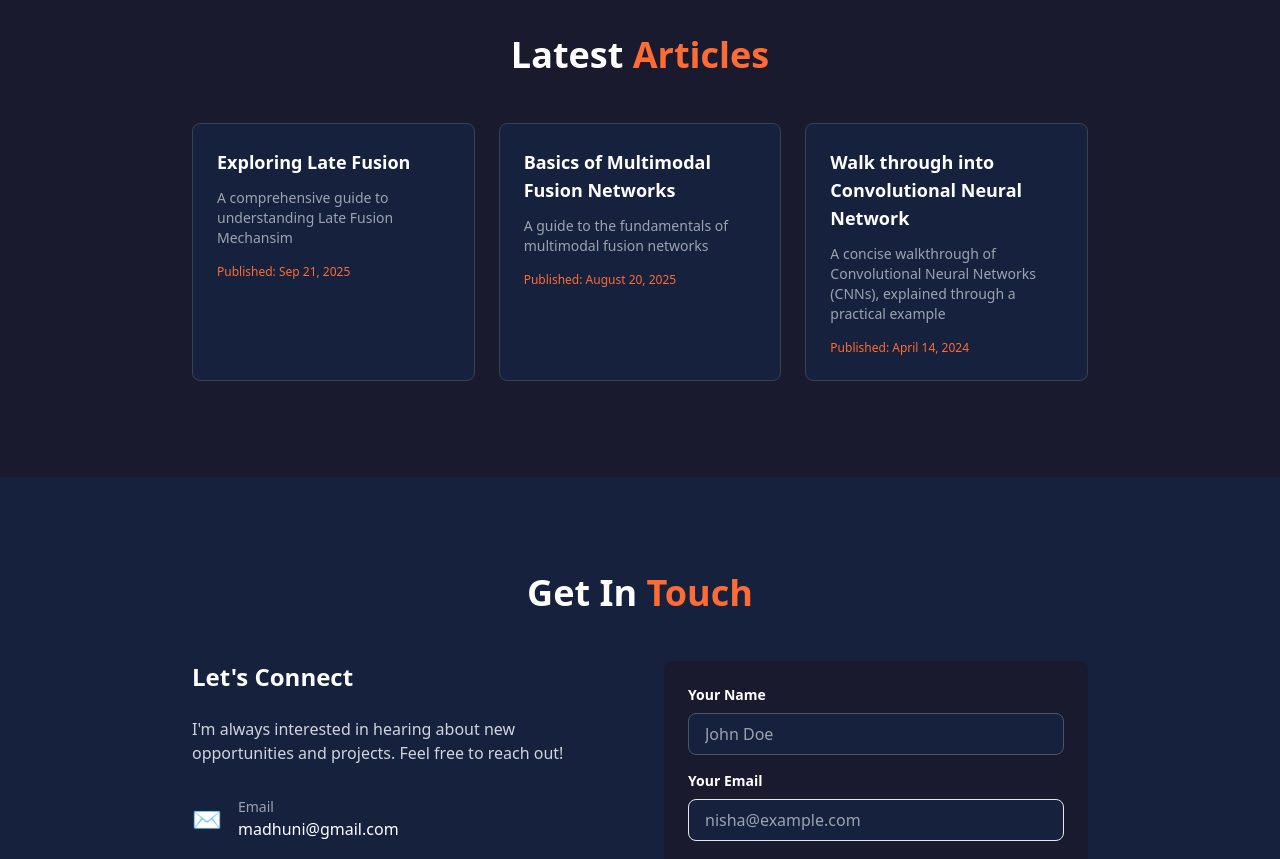
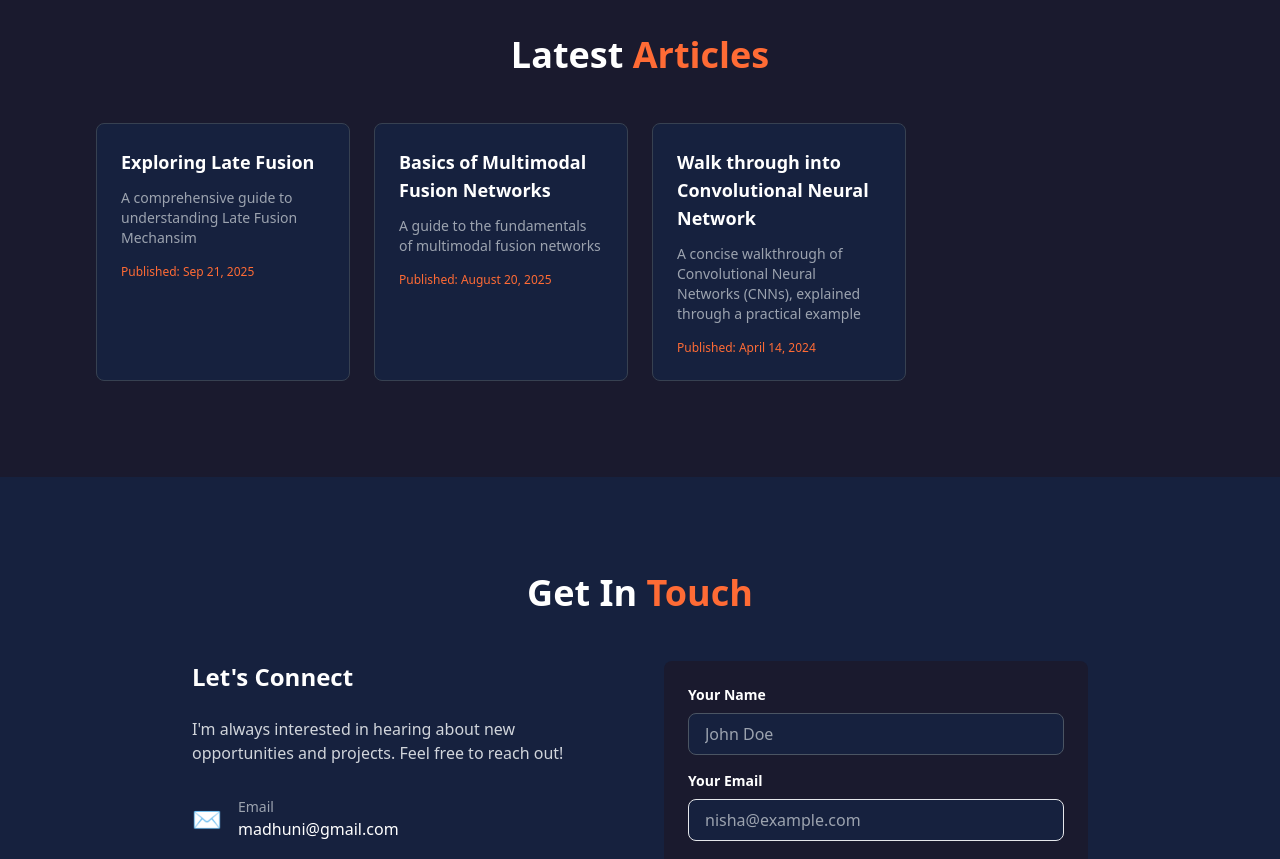
Before and after one commit to MadhunishaBala/Portfolio, a Next.js app: page / in a window 1280 px wide. Shown: the part 3880-4739 px from the top of the page. Built offline with nearby package versions, Linux system fonts and the light colour scheme; no server answers.

Commit message:
Change grid layout from 3 to 4 columns

```diff
--- a/src/components/Articles.tsx
+++ b/src/components/Articles.tsx
@@ -78,7 +78,7 @@
         {loading ? (
           <p className="text-center text-gray-400">Loading articles...</p>
         ) : (
-          <div className="grid md:grid-cols-3 gap-6 max-w-4xl mx-auto">
+          <div className="grid md:grid-cols-4 gap-6 max-w-6xl mx-auto">
             {articles.map((article, index) => (
               <Link
                 key={index}
```
